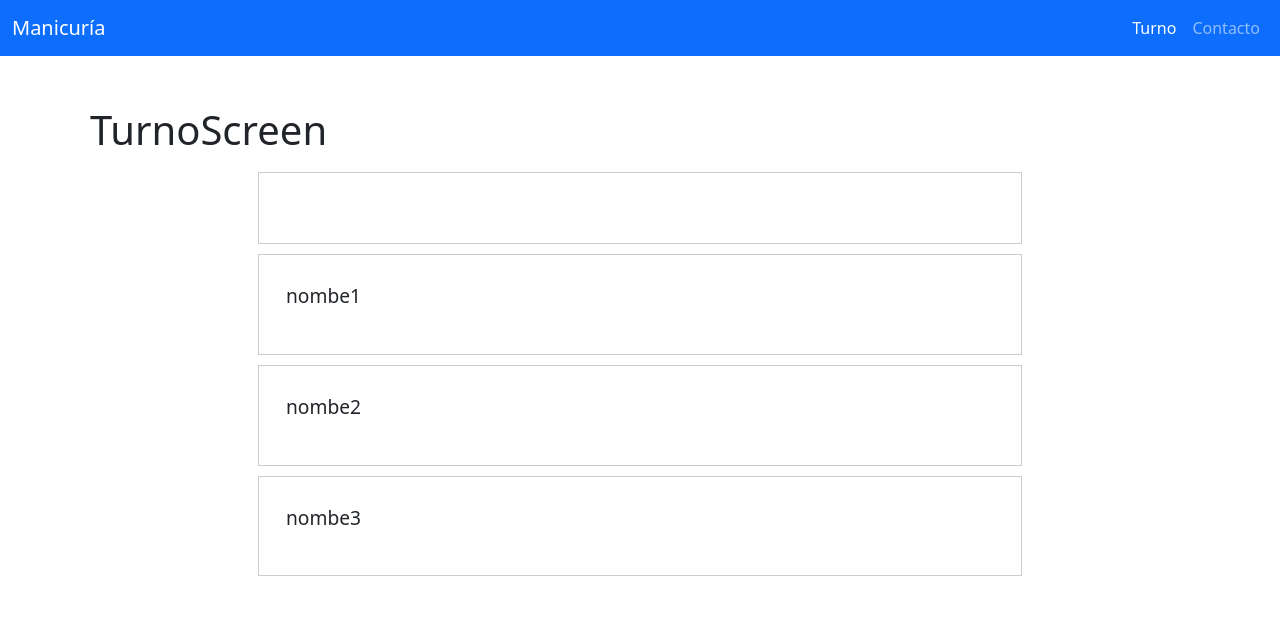
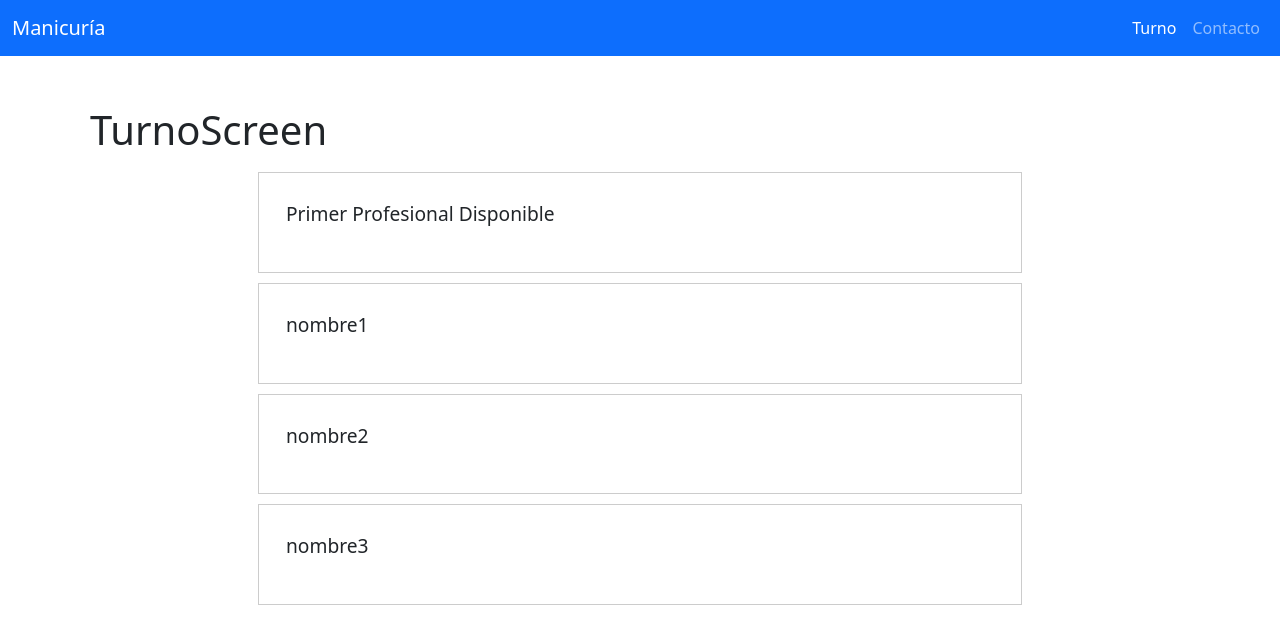
Before and after one commit to Astruc86/manicuria-fe, a React (Vite) app: page /turno in a window 1280 px wide. Shown: the top 644 px of the page. Built offline with nearby package versions, Linux system fonts and the light colour scheme.

Commit message:
Agrego la opcion de primer profesional disponible el cual por el momento devuelve un profesional creado id:0

```diff
--- a/src/components/profesionalList/ProfesionalList.jsx
+++ b/src/components/profesionalList/ProfesionalList.jsx
@@ -1,6 +1,6 @@
 import React, { useEffect, useState } from 'react';
 import data from "../../json/profesional.json";
-import "./profesional-item.css"; // Asegúrate de tener el archivo CSS correcto
+import "./profesional-item.css";
 
 const ProfesionalItem = ({ profesional, handleClick, isSelected }) => {
   const className = isSelected ? 'profesional-item-wrapper selected' : 'profesional-item-wrapper';
@@ -19,7 +19,13 @@ const ProfesionalList = () => {
   const [profesionalSeleccionado, setProfesionalSeleccionado] = useState(null);
 
   useEffect(() => {
-    setProfesionales(["Primer profesional disponible", ...data]);
+    const primerProfesional = {
+      id: 0,
+      nombre: "Primer Profesional Disponible",
+      listaServicios: []
+    };
+
+    setProfesionales([primerProfesional, ...data]);
   }, []);
 
   const handleClick = (profesional) => {
--- a/src/json/profesional.json
+++ b/src/json/profesional.json
@@ -1,17 +1,17 @@
 [
     {
         "id":"1",
-        "nombre":"nombe1",
+        "nombre":"nombre1",
         "listaServicios": []
     },
     {
         "id":"2",
-        "nombre":"nombe2",
+        "nombre":"nombre2",
         "listaServicios": []
     },
     {
         "id":"3",
-        "nombre":"nombe3",
+        "nombre":"nombre3",
         "listaServicios": []
     }
 ]
```
